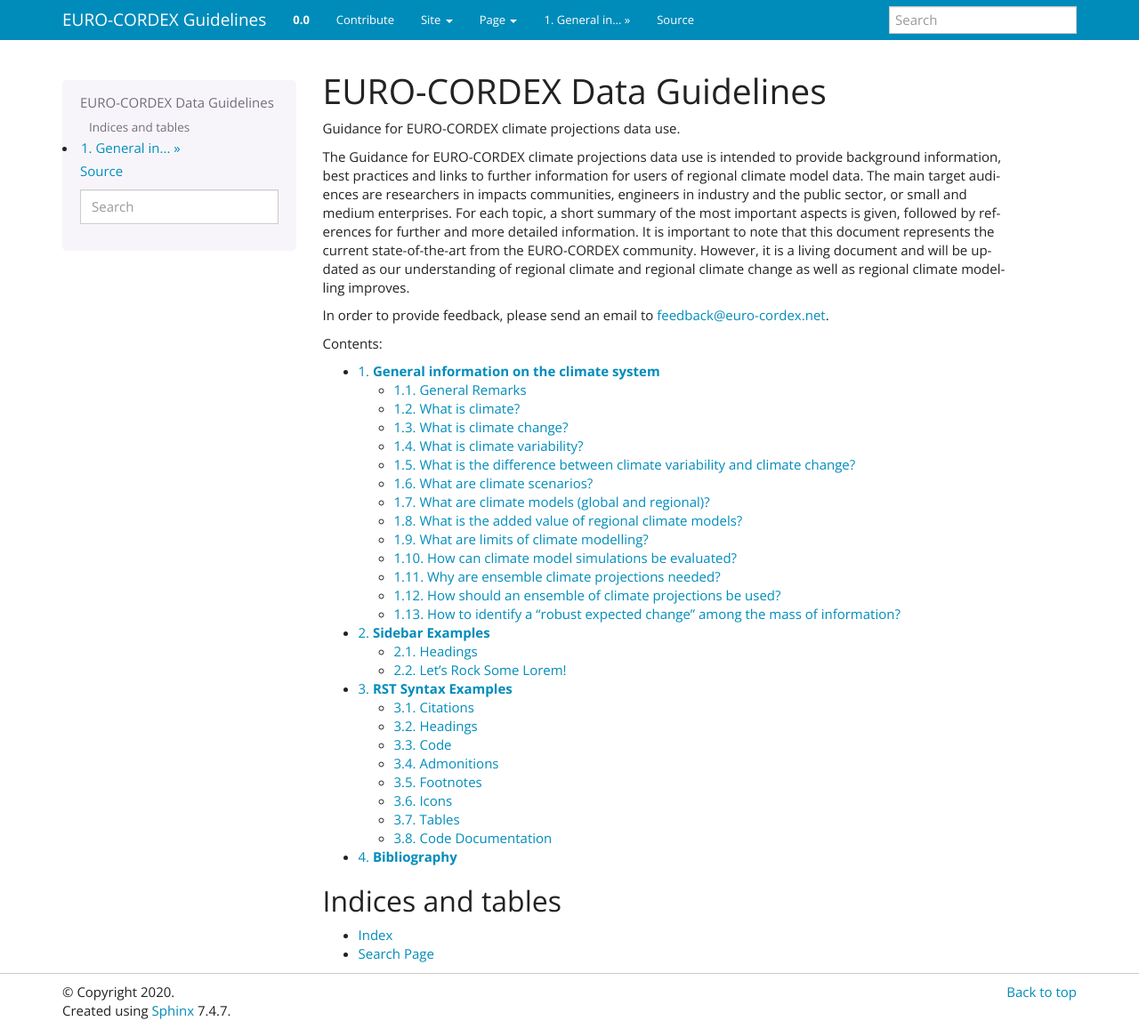
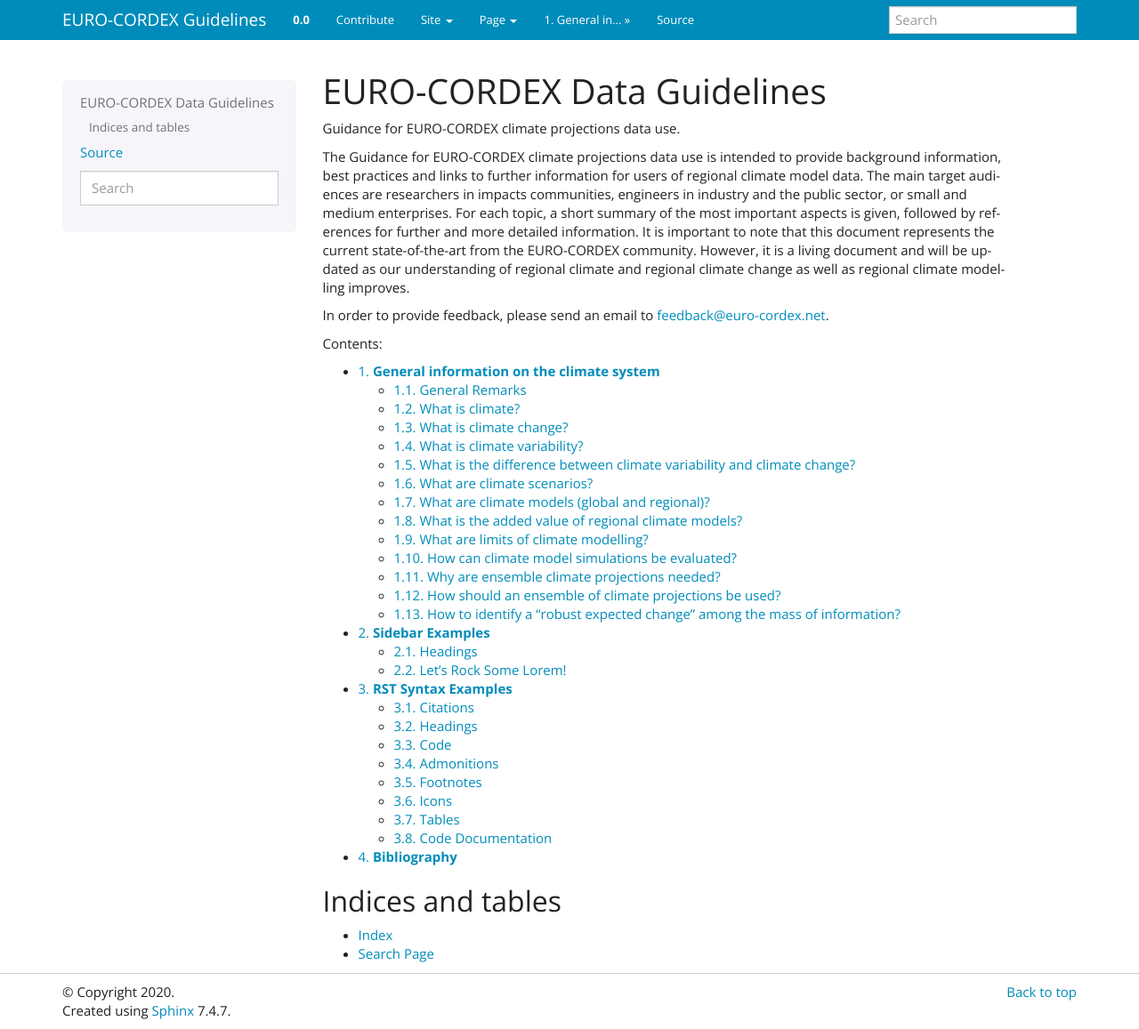
Before and after one commit to KatharinaBuelow/data-guide, a Sphinx documentation site: the page built from source/index.rst, in a window 1280 px wide and 1157 px high. Shown: the whole window at 89% size. Built offline with Sphinx 7.4.7, drawn with Linux system fonts in a browser that asks for light colours.

Commit message:
Update conf.py

```diff
--- a/source/conf.py
+++ b/source/conf.py
@@ -263,7 +263,7 @@ html_static_path = ['_static']
 # Custom sidebar templates, maps document names to template names.
 #
 #html_sidebars = {}
-html_sidebars = {'sidebar':['localtoc.html', 'sourcelink.html', 'searchbox.html']}
+html_sidebars = {'index':['localtoc.html', 'sourcelink.html', 'searchbox.html']}
 
 # Additional templates that should be rendered to pages, maps page names to
 # template names.
```
